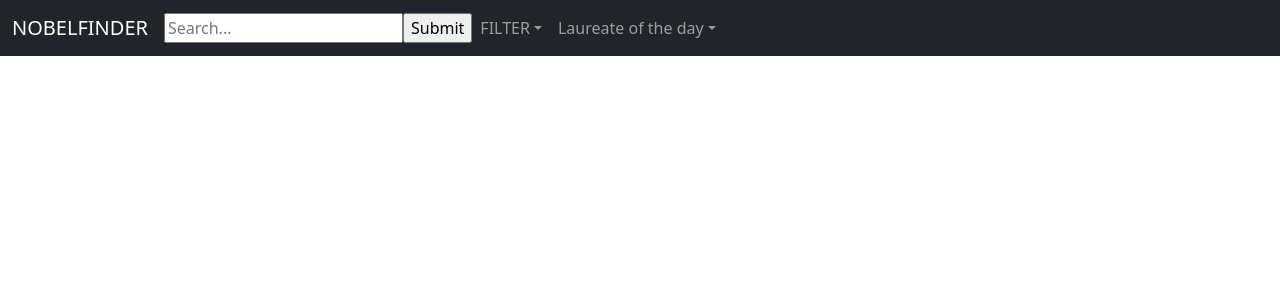
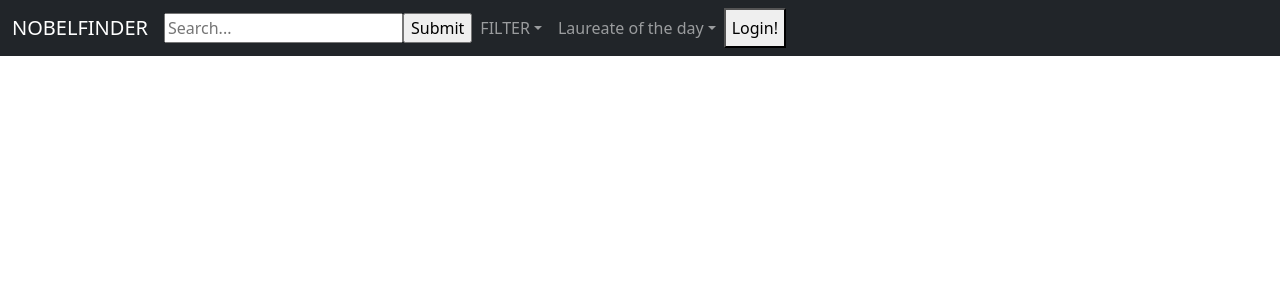
Before and after one commit to TE4-HBG/-Team-1---Projekt-6, a React (Create React App) app in the folder client/: page / in a window 1280 px wide. Shown: the top 300 px of the page. Built offline with nearby package versions, Linux system fonts and the light colour scheme.

Commit message:
login button added to main

```diff
--- a/client/src/App.js
+++ b/client/src/App.js
@@ -17,6 +17,8 @@ function App() {
   const [searchResult, setSearchResult] = useState([]);
   const [searchPrompt, setSearchPrompt] = useState("")
   const [popupState, setPopupState] = useState(false);
+
+
 
   useEffect(() => {
     if (searchPrompt.length !== 0) {
@@ -54,13 +56,17 @@ function App() {
   return (
     <>
 
-      <NavbarDarkExample searchBar={<Searchbar onSubmit={setSearchPrompt} />} />
+      <NavbarDarkExample searchBar={<Searchbar onSubmit={setSearchPrompt} />} popupButton={<button onClick={function () { setPopupState(!popupState) }}>
+        Login!
+      </button>} />
 
       <div style={{ display: "flex", flexWrap: "wrap", alignContent: "flex-start", justifyContent: "space-around", alignItems: "flex-start" }}>
         {
           searchResult !== null && searchResult.map((data) => { return <Laureate data={data} /> })
         }
       </div>
+
+
 
       <Popup state={popupState} setState={setPopupState} >
         <LoginInfo />
--- a/client/src/components/NavbarDarkExample.js
+++ b/client/src/components/NavbarDarkExample.js
@@ -6,7 +6,8 @@ export default function NavbarDarkExample(props) {
     <Navbar variant="dark" bg="dark" expand="lg">
       <Container fluid>
         <Navbar.Brand href="#home">NOBELFINDER</Navbar.Brand>
-        {props.searchBar && props.searchBar}
+
+        {props.searchBar}
         <Navbar.Toggle aria-controls="navbar-dark-example" />
 
         <Navbar.Collapse id="navbar-dark-example">
@@ -29,6 +30,7 @@ export default function NavbarDarkExample(props) {
             >
               <Timer />
             </NavDropdown>
+            {props.popupButton}
           </Nav>
         </Navbar.Collapse>
       </Container>
```
